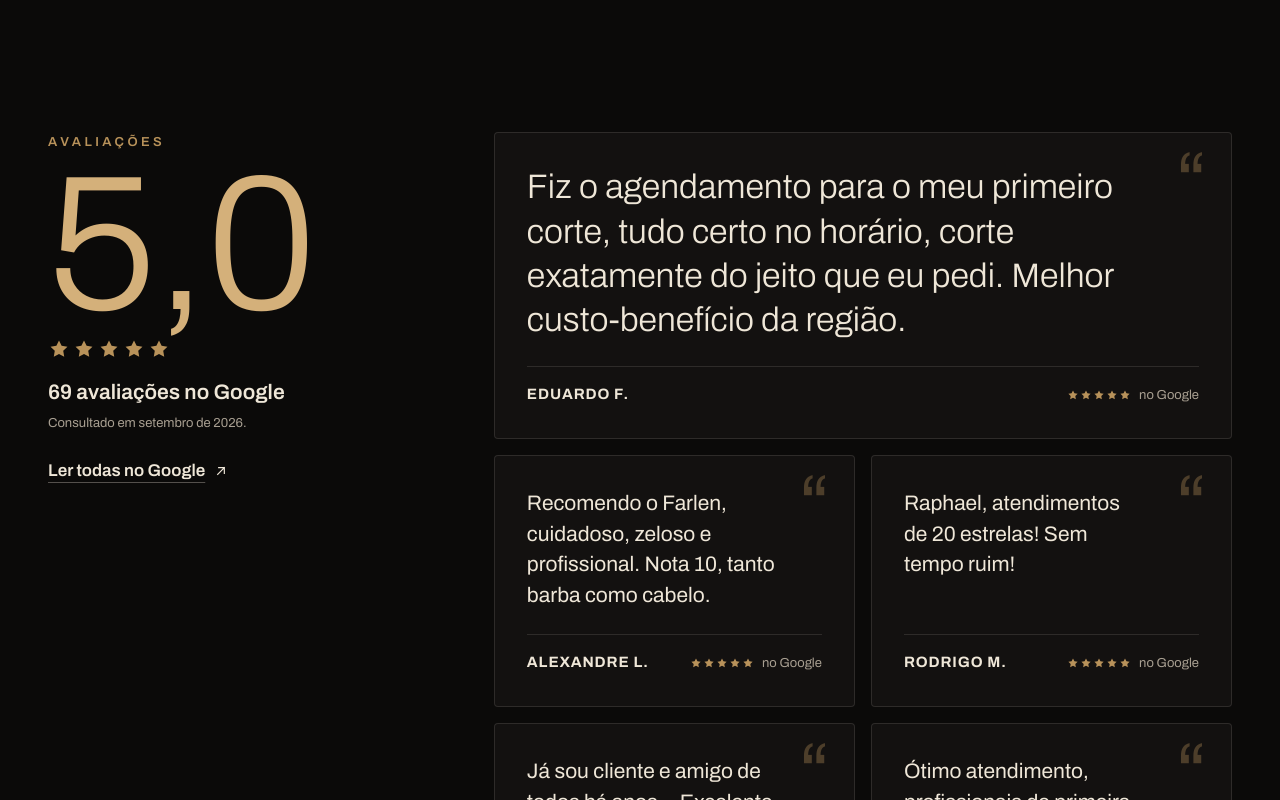
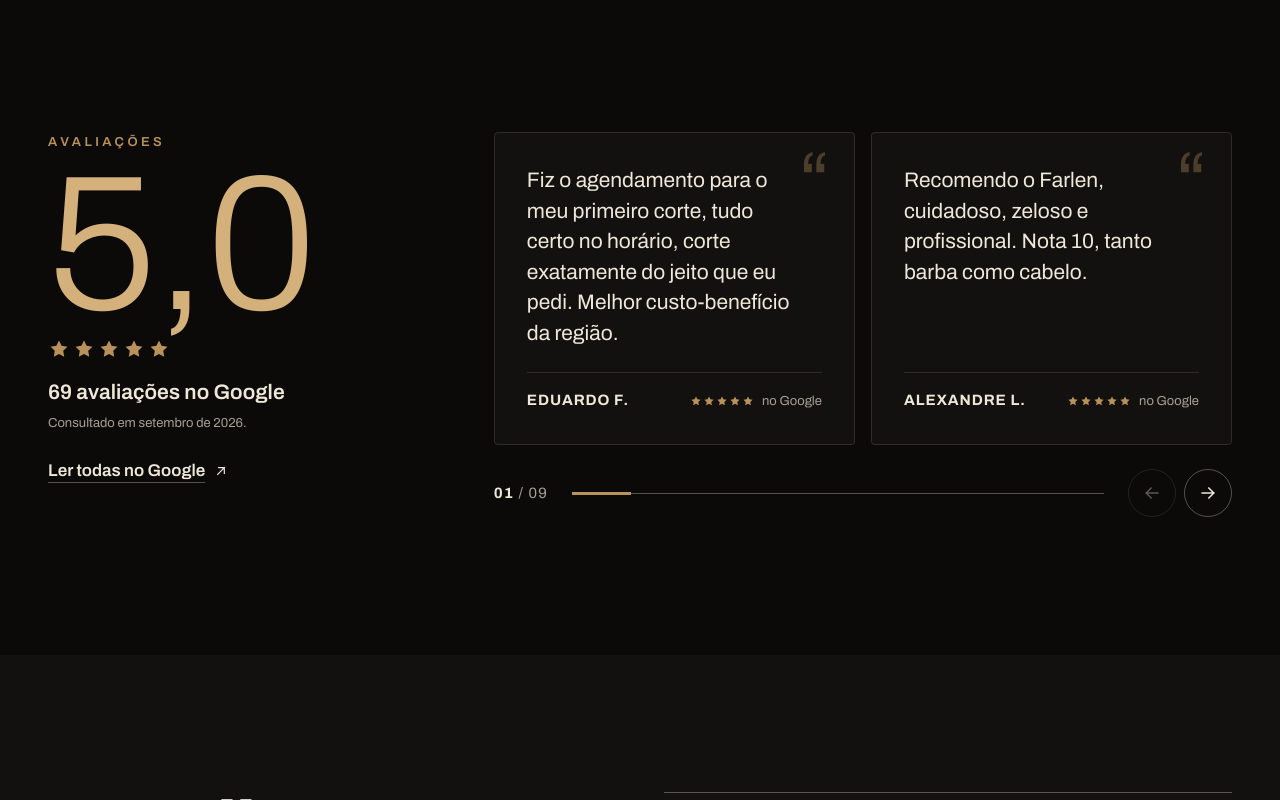
Before and after one commit to goulartttt/barbeariaRodrigues, a Next.js app: page / in a window 1280 px wide. Shown: the part 5000-5800 px from the top of the page. Built offline with nearby package versions, Linux system fonts and the light colour scheme.

Commit message:
Turn testimonials into a carousel and add three more reviews
Co-Authored-By: Claude Opus 5.5 (1M context) <noreply@anthropic.com>
Claude-Session: https://claude.ai/code/session_01HWkyaUec7G7dRsgx69BpBu

```diff
--- a/src/components/Reviews.jsx
+++ b/src/components/Reviews.jsx
@@ -1,6 +1,7 @@
 import { business, testimonials } from "@/content/business";
 import { ArrowUpRight, Stars } from "./icons";
 import { ExternalLink } from "./ExternalLink";
+import { ReviewsCarousel } from "./ReviewsCarousel";
 import styles from "./Reviews.module.css";
 
 export function Reviews() {
@@ -31,24 +32,7 @@ export function Reviews() {
           </ExternalLink>
         </div>
 
-        <ul className={styles.quotes}>
-          {testimonials.map((item) => (
-            <li key={item.author} className={styles.quote} data-reveal>
-              <figure>
-                <blockquote>
-                  <p>{item.text}</p>
-                </blockquote>
-                <figcaption>
-                  <span className={styles.author}>{item.author}</span>
-                  <span className={styles.source}>
-                    <Stars size={12} className={styles.miniStars} />
-                    no Google
-                  </span>
-                </figcaption>
-              </figure>
-            </li>
-          ))}
-        </ul>
+        <ReviewsCarousel items={testimonials} />
       </div>
     </section>
   );
--- a/src/components/Reviews.module.css
+++ b/src/components/Reviews.module.css
@@ -65,30 +65,55 @@
   text-decoration-color: currentColor;
 }
 
-/* Depoimentos em duas colunas; o primeiro, mais longo, ocupa a largura toda. */
-.quotes {
+/* Carrossel: rolagem nativa com snap; setas e contador embaixo. */
+.carousel {
   display: grid;
-  grid-template-columns: repeat(2, minmax(0, 1fr));
+  gap: var(--space-5);
+  min-width: 0;
+}
+
+.track {
+  display: grid;
+  grid-auto-flow: column;
+  grid-auto-columns: calc((100% - var(--space-4)) / 2);
   gap: var(--space-4);
+  overflow-x: auto;
+  overscroll-behavior-x: contain;
+  scroll-snap-type: x mandatory;
+  scroll-behavior: smooth;
+  scrollbar-width: none;
+  cursor: grab;
+  border-radius: var(--radius);
+}
+
+.track::-webkit-scrollbar {
+  display: none;
+}
+
+.track[data-dragging] {
+  cursor: grabbing;
+  scroll-snap-type: none;
+  scroll-behavior: auto;
+  user-select: none;
+}
+
+.track:focus-visible {
+  outline: 2px solid var(--accent);
+  outline-offset: 4px;
 }
 
 .quote {
   position: relative;
+  scroll-snap-align: start;
   padding: var(--space-6);
   background: var(--bg-raised);
   border: 1px solid var(--line);
   border-radius: var(--radius);
-  transition: border-color var(--dur) var(--ease-out), transform var(--dur) var(--ease-out);
-}
-
-.quote:first-child,
-.quote:last-child:nth-child(even) {
-  grid-column: 1 / -1;
+  transition: border-color var(--dur) var(--ease-out);
 }
 
 .quote:hover {
   border-color: var(--accent);
-  transform: translateY(-4px);
 }
 
 .quote::before {
@@ -101,6 +126,72 @@
   color: var(--accent);
   opacity: 0.35;
   font-variation-settings: "wdth" var(--wdth-display);
+}
+
+.controls {
+  display: grid;
+  grid-template-columns: auto minmax(0, 1fr) auto;
+  align-items: center;
+  gap: var(--space-5);
+}
+
+.counter {
+  font-size: var(--text-sm);
+  color: var(--fg-muted);
+  font-variant-numeric: tabular-nums;
+  letter-spacing: 0.08em;
+}
+
+.counter span {
+  color: var(--fg);
+  font-weight: 700;
+}
+
+.progress {
+  height: 1px;
+  background: var(--line-strong);
+}
+
+.progress span {
+  display: block;
+  height: 3px;
+  margin-top: -1px;
+  background: var(--accent);
+  transition: width var(--dur) var(--ease-out);
+}
+
+.arrows {
+  display: flex;
+  gap: var(--space-2);
+}
+
+.arrow {
+  display: grid;
+  place-items: center;
+  width: 3rem;
+  height: 3rem;
+  color: var(--fg);
+  background: transparent;
+  border: 1px solid var(--line-strong);
+  border-radius: var(--radius-pill);
+  cursor: pointer;
+  transition: background-color var(--dur-fast) var(--ease-out), color var(--dur-fast) var(--ease-out),
+    border-color var(--dur-fast) var(--ease-out), transform var(--dur-fast) var(--ease-out);
+}
+
+.arrow:hover:not(:disabled) {
+  background: var(--accent);
+  border-color: var(--accent);
+  color: var(--on-accent);
+}
+
+.arrow:active:not(:disabled) {
+  transform: scale(0.94);
+}
+
+.arrow:disabled {
+  opacity: 0.35;
+  cursor: default;
 }
 
 .quote figure {
@@ -117,12 +208,6 @@
   font-size: var(--text-lg);
   line-height: 1.45;
   text-wrap: pretty;
-}
-
-.quote:first-child blockquote {
-  font-size: var(--text-xl);
-  font-weight: 300;
-  line-height: 1.3;
 }
 
 .quote figcaption {
@@ -167,7 +252,13 @@
 }
 
 @media (max-width: 47.99rem) {
-  .quotes {
-    grid-template-columns: minmax(0, 1fr);
+  .track {
+    grid-auto-columns: 86%;
   }
 }
+
+@media (prefers-reduced-motion: reduce) {
+  .track {
+    scroll-behavior: auto;
+  }
+}
--- /dev/null
+++ b/src/components/ReviewsCarousel.jsx
@@ -0,0 +1,122 @@
+"use client";
+
+import { useCallback, useEffect, useRef, useState } from "react";
+import { ArrowLeft, ArrowRight, Stars } from "./icons";
+import styles from "./Reviews.module.css";
+
+/**
+ * Carrossel de depoimentos: rolagem nativa com "snap" (toque, trackpad e
+ * teclado funcionam sem JavaScript), setas, contador e arraste com o mouse.
+ */
+export function ReviewsCarousel({ items }) {
+  const trackRef = useRef(null);
+  const [state, setState] = useState({ index: 0, atStart: true, atEnd: false });
+
+  const measure = useCallback(() => {
+    const track = trackRef.current;
+    if (!track) return;
+    const cards = [...track.children];
+    const left = track.scrollLeft;
+    let index = 0;
+    cards.forEach((card, i) => {
+      if (Math.abs(card.offsetLeft - track.offsetLeft - left) < Math.abs(cards[index].offsetLeft - track.offsetLeft - left)) index = i;
+    });
+    const max = track.scrollWidth - track.clientWidth;
+    const atEnd = left >= max - 4;
+    // No fim da trilha vários cartões ficam visíveis; o contador vai para o último.
+    setState({ index: atEnd ? cards.length - 1 : index, atStart: left <= 4, atEnd });
+  }, []);
+
+  useEffect(() => {
+    const track = trackRef.current;
+    measure();
+    track.addEventListener("scroll", measure, { passive: true });
+    window.addEventListener("resize", measure);
+    return () => {
+      track.removeEventListener("scroll", measure);
+      window.removeEventListener("resize", measure);
+    };
+  }, [measure]);
+
+  const go = (direction) => {
+    const track = trackRef.current;
+    const card = track.children[0];
+    const gap = parseFloat(getComputedStyle(track).columnGap) || 0;
+    track.scrollBy({ left: direction * (card.offsetWidth + gap), behavior: "smooth" });
+  };
+
+  // Arraste com o mouse (no toque a rolagem nativa já resolve).
+  const drag = useRef(null);
+  const onPointerDown = (event) => {
+    if (event.pointerType !== "mouse" || event.button !== 0) return;
+    drag.current = { x: event.clientX, left: trackRef.current.scrollLeft, moved: false };
+  };
+  const onPointerMove = (event) => {
+    const d = drag.current;
+    if (!d) return;
+    const dx = event.clientX - d.x;
+    if (!d.moved && Math.abs(dx) > 4) {
+      d.moved = true;
+      trackRef.current.setPointerCapture(event.pointerId);
+      trackRef.current.dataset.dragging = "true";
+    }
+    if (d.moved) trackRef.current.scrollLeft = d.left - dx;
+  };
+  const onPointerUp = () => {
+    if (!drag.current) return;
+    drag.current = null;
+    delete trackRef.current.dataset.dragging;
+  };
+
+  const total = String(items.length).padStart(2, "0");
+  const current = String(state.index + 1).padStart(2, "0");
+
+  return (
+    <div className={styles.carousel} role="region" aria-roledescription="carrossel" aria-label="Depoimentos de clientes" data-reveal>
+      <ul
+        ref={trackRef}
+        className={styles.track}
+        tabIndex={0}
+        aria-label="Depoimentos (use as setas do teclado para rolar)"
+        onPointerDown={onPointerDown}
+        onPointerMove={onPointerMove}
+        onPointerUp={onPointerUp}
+        onPointerCancel={onPointerUp}
+      >
+        {items.map((item, i) => (
+          <li key={item.author} className={styles.quote} aria-roledescription="depoimento" aria-label={`${i + 1} de ${items.length}`}>
+            <figure>
+              <blockquote>
+                <p>{item.text}</p>
+              </blockquote>
+              <figcaption>
+                <span className={styles.author}>{item.author}</span>
+                <span className={styles.source}>
+                  <Stars size={12} className={styles.miniStars} />
+                  no Google
+                </span>
+              </figcaption>
+            </figure>
+          </li>
+        ))}
+      </ul>
+
+      <div className={styles.controls}>
+        <p className={styles.counter} aria-hidden="true">
+          <span>{current}</span> / {total}
+        </p>
+        <div className={styles.progress} aria-hidden="true">
+          <span style={{ width: `${((state.index + 1) / items.length) * 100}%` }} />
+        </div>
+        <div className={styles.arrows}>
+          <button type="button" className={styles.arrow} onClick={() => go(-1)} disabled={state.atStart} aria-label="Depoimento anterior">
+            <ArrowLeft size={20} />
+          </button>
+          <button type="button" className={styles.arrow} onClick={() => go(1)} disabled={state.atEnd} aria-label="Próximo depoimento">
+            <ArrowRight size={20} />
+          </button>
+        </div>
+      </div>
+    </div>
+  );
+}
--- a/src/components/icons.jsx
+++ b/src/components/icons.jsx
@@ -10,6 +10,22 @@ export function ArrowUpRight({ size = 18, className }) {
   return (
     <svg {...base(size)} className={className} fill="none" stroke="currentColor" strokeWidth="1.75">
       <path d="M7 17 17 7M8.5 7H17v8.5" strokeLinecap="square" />
+    </svg>
+  );
+}
+
+export function ArrowLeft({ size = 18, className }) {
+  return (
+    <svg {...base(size)} className={className} fill="none" stroke="currentColor" strokeWidth="1.75">
+      <path d="M19 12H5m6-6-6 6 6 6" strokeLinecap="square" />
+    </svg>
+  );
+}
+
+export function ArrowRight({ size = 18, className }) {
+  return (
+    <svg {...base(size)} className={className} fill="none" stroke="currentColor" strokeWidth="1.75">
+      <path d="M5 12h14m-6-6 6 6-6 6" strokeLinecap="square" />
     </svg>
   );
 }
--- a/src/content/business.js
+++ b/src/content/business.js
@@ -191,4 +191,16 @@ export const testimonials = [
     author: "Plinio S.",
     text: "Melhor barbeiro da Zona Norte. Recomendo.",
   },
+  {
+    author: "Mozart F.",
+    text: "Bom ambiente, corte correto e preço justo. Recomendo.",
+  },
+  {
+    author: "Janaina M.",
+    text: "Meu filho amou o corte. Ótimo salão para corte masculino.",
+  },
+  {
+    author: "Renan S.",
+    text: "Atendimento e trabalho impecáveis!",
+  },
 ];
```
